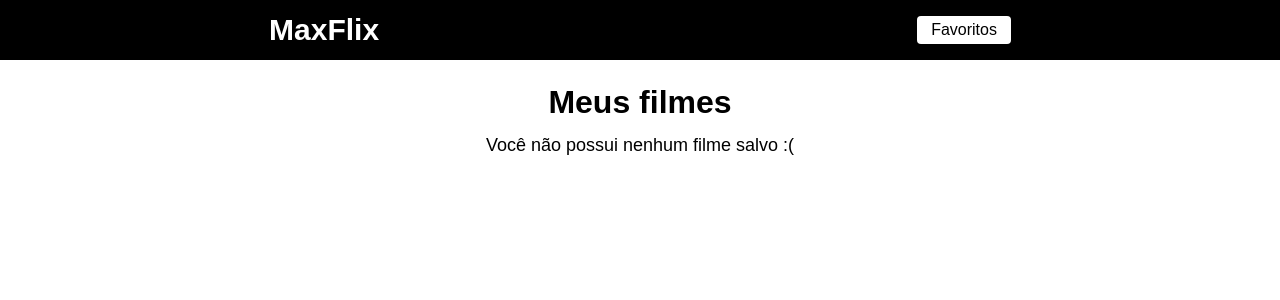
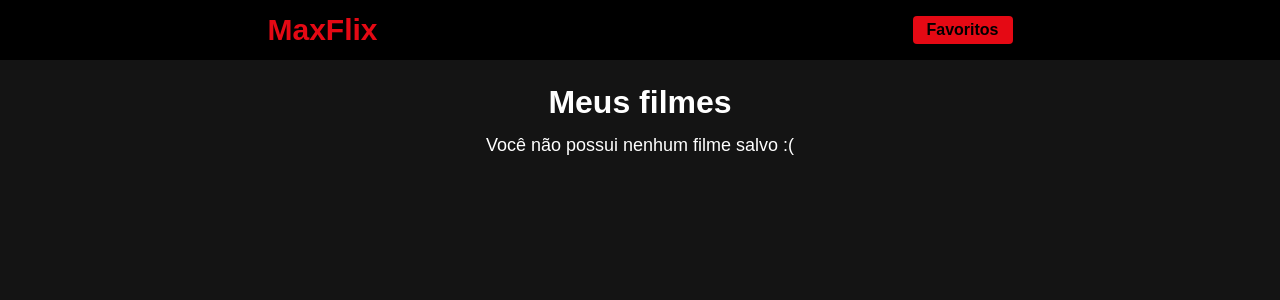
Before and after one commit to gabriel-maximus/Curso-FullStack-Udemy, a React (Create React App) app in the folder projeto-filmes-em-cartaz/: page /favoritos in a window 1280 px wide. Shown: the top 300 px of the page. Built offline with nearby package versions, Linux system fonts and the light colour scheme; the HTML template or start-up script is replaced by a standard one.

Commit message:
Ajustes nos estilos

```diff
--- a/projeto-filmes-em-cartaz/src/App.css
+++ b/projeto-filmes-em-cartaz/src/App.css
@@ -4,4 +4,6 @@
   justify-content: center;
   width: 100%;
   flex-direction: column;
+  background-color: #141414;
+  color: #fff;
 }
--- a/projeto-filmes-em-cartaz/src/components/Header/styles.css
+++ b/projeto-filmes-em-cartaz/src/components/Header/styles.css
@@ -11,15 +11,16 @@ header{
     text-decoration: none;
     font-size: 30px;
     cursor: pointer;
-    color: #fff;
+    color: #E50914;
     font-weight: bold;
 }
 
 .Favoritos{
     cursor: pointer;
-    background-color: #fff;
+    background-color: #E50914;
     padding: 5px 14px;
     text-decoration: none;
     color: #000000;
     border-radius: 4px;
+    font-weight: bold;
 }
--- a/projeto-filmes-em-cartaz/src/pages/Favoritos/styles.css
+++ b/projeto-filmes-em-cartaz/src/pages/Favoritos/styles.css
@@ -3,6 +3,8 @@
     display: flex;
     flex-direction: column;
     align-items: center;
+    background-color: #141414;
+    height: 100vh;
 }
 
 .Meus-Filmes h1{
@@ -36,3 +38,13 @@
     color: #116feb;
     margin-right: 14px;
 }
+
+button{
+    cursor: pointer;
+    background-color: #E50914;
+    padding: 5px 14px;
+    text-decoration: none;
+    color: #000000;
+    border-radius: 4px;
+    font-weight: bold;
+}
--- a/projeto-filmes-em-cartaz/src/pages/Filme/styles.css
+++ b/projeto-filmes-em-cartaz/src/pages/Filme/styles.css
@@ -4,6 +4,8 @@
     flex-direction: column;
     max-width: 800px;
     padding: 0 8px;
+    background-color: #000;
+    height: 100vh;
 }
 
 .Filme-Info h1{
--- a/projeto-filmes-em-cartaz/src/pages/Home/index.js
+++ b/projeto-filmes-em-cartaz/src/pages/Home/index.js
@@ -44,6 +44,7 @@ export default function Home() {
               <strong>{filme.title}</strong>
               <img src={`https://image.tmdb.org/t/p/original/${filme.poster_path}`} alt={`Poster do filme ${filme.title}`} />
               <Link to={`/filme/${filme.id}`}>Acessar</Link>
+              <hr />
             </article>
           )
         })}
--- a/projeto-filmes-em-cartaz/src/pages/Home/styles.css
+++ b/projeto-filmes-em-cartaz/src/pages/Home/styles.css
@@ -5,7 +5,7 @@
 
 .Lista article{
     width: 100%;
-    background-color: #fff;
+    background-color: #141414;
     padding: 15px;
     border-radius: 4px;
 }
@@ -33,9 +33,9 @@
     justify-content: center;
     padding: 10px 0;
     font-size: 24px;
-    background-color: #116Feb;
+    background-color: #000;
     text-decoration: none;
-    color: #fff;
+    color: #E50914;
     border-bottom-left-radius: 8px;
     border-bottom-right-radius: 8px;
 
@@ -47,3 +47,9 @@
    align-items: center;
    margin-top: 14px;
 }
+
+hr{
+    width: 100%;
+    margin-top: 14px;
+    margin-bottom: 14px;
+}
```
